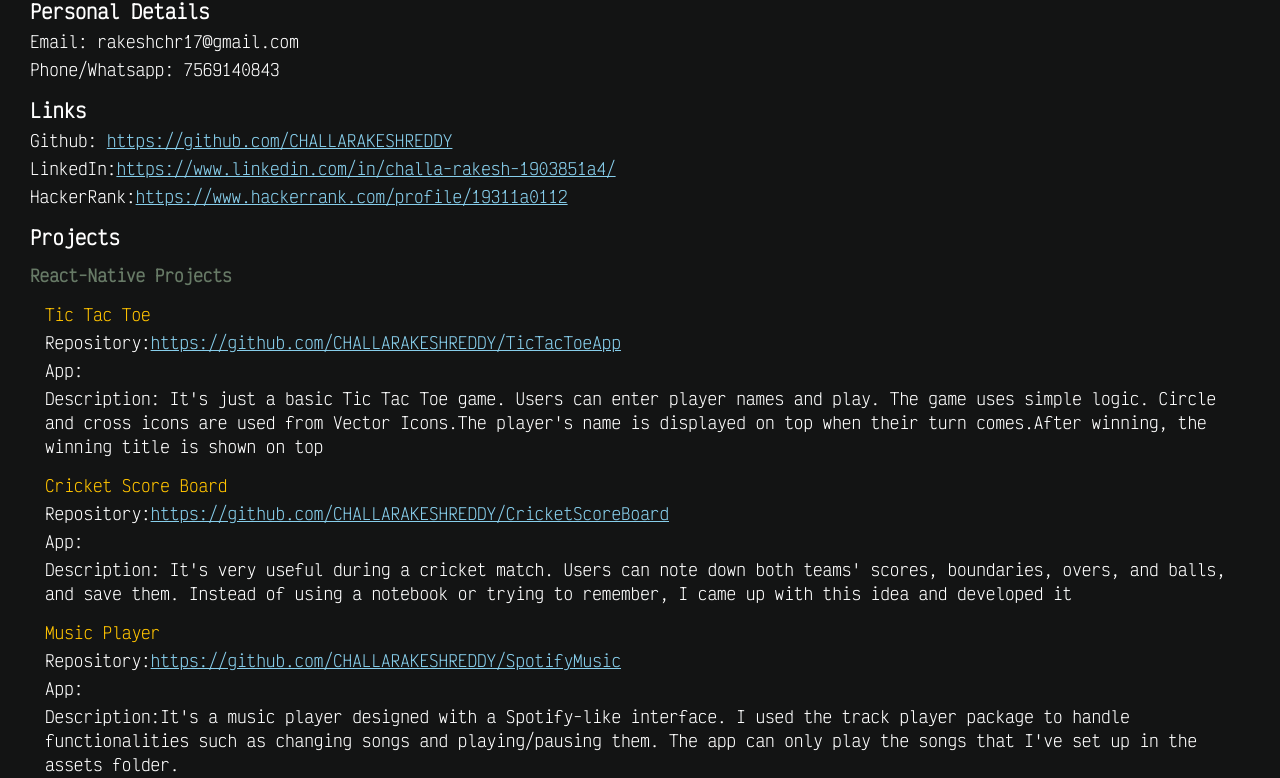
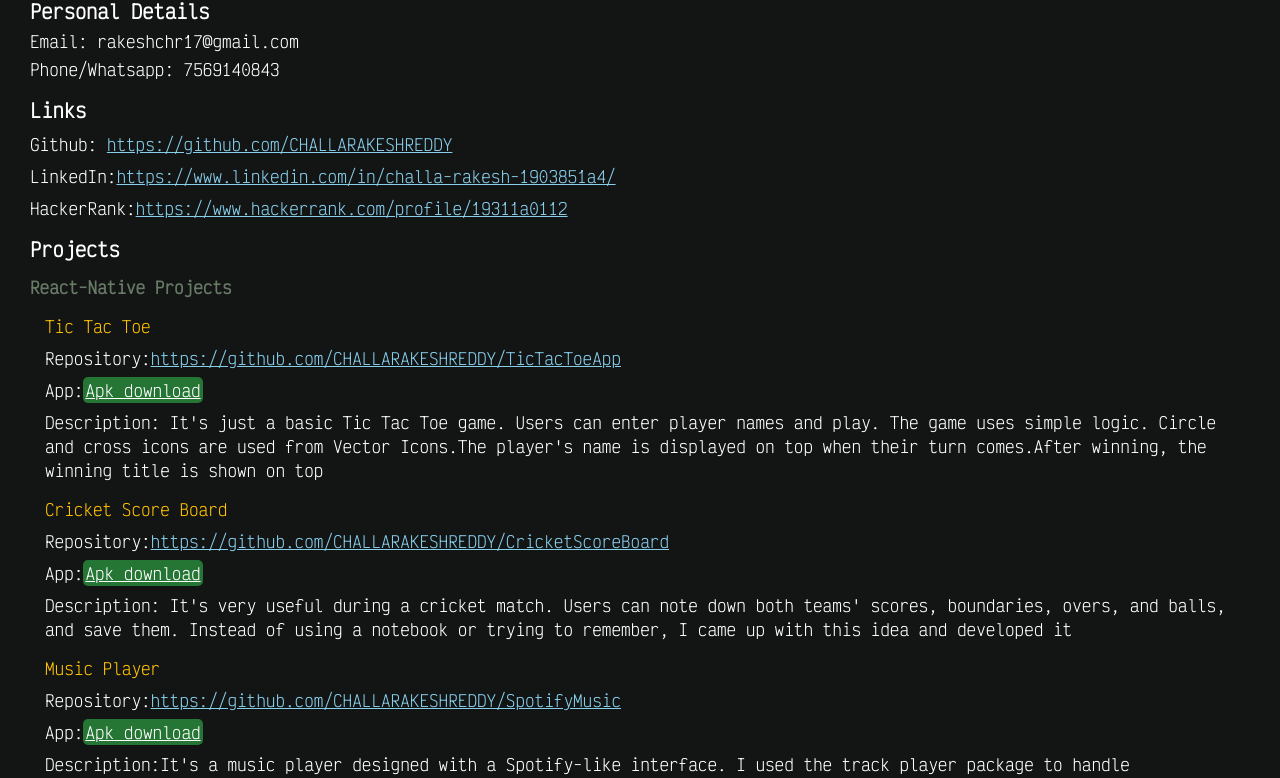
Before and after one commit to CHALLARAKESHREDDY/MyPortfolio, a React (Create React App) app in the folder myportfolio/: page / in a window 1280 px wide. Shown: the part 780-1558 px from the top of the page. Built offline with nearby package versions, Linux system fonts and the light colour scheme.

Commit message:
apk added

```diff
--- a/myportfolio/src/Components/Home.css
+++ b/myportfolio/src/Components/Home.css
@@ -39,7 +39,7 @@
 }
 
 .Git{
-    margin:4px 0px;
+    margin:8px 0px;
 }
 
 .React-Native{
@@ -113,3 +113,10 @@
         font-size: 14px;
     }
 }
+
+.apkDownload{
+    background-color: #257534;
+    padding:2px;
+    border-radius: 5px;
+    color:white;
+}
--- a/myportfolio/src/Components/Home.js
+++ b/myportfolio/src/Components/Home.js
@@ -19,7 +19,7 @@ const Home = () => {
                 book electricians and mechanics for repairs, sell old tools, and even book veterinary doctors.
             </p>
             <p className="paragraph">
-                During college, I chose Python as an elective, sparking my interest in coding. I then learned web development
+                During college, I choose Python as an elective, sparking my interest in coding. I then learned web development
                 basics like HTML and CSS from resources like HackerRank, W3Schools, and YouTube.
                 After that, I learned JavaScript, which made it easier to pick up Node.js and React.js since they are built on
                 top of JavaScript. I enjoyed learning JavaScript because of its simple syntax and versatility.
@@ -64,7 +64,7 @@ const Home = () => {
                     https://github.com/CHALLARAKESHREDDY/TicTacToeApp
                 </a>
               </p>
-              <p className="Git" >App:</p>
+              <p className="Git">App:<a href="https://drive.google.com/file/d/1wwWLVIltkZDQXVhV7MPQcut418r_cGMF/view?usp=drive_link" className="apkDownload" >Apk download</a></p>
               <p className="description">Description: It's just a basic Tic Tac Toe game. Users can enter player names and play.
                  The game uses simple logic. Circle and cross icons are used from Vector Icons.The player's
                  name is displayed on top when their turn comes.After winning, the winning title is shown on top
@@ -78,7 +78,7 @@ const Home = () => {
                     https://github.com/CHALLARAKESHREDDY/CricketScoreBoard
                 </a>
               </p>
-              <p className="Git">App:</p>
+              <p className="Git">App:<a href="https://drive.google.com/file/d/1wwWLVIltkZDQXVhV7MPQcut418r_cGMF/view?usp=sharing" className="apkDownload" >Apk download</a></p>
               <p className="description">Description: It's very useful during a cricket match. Users can note down both teams' scores, boundaries, overs, and balls, and save them.
                  Instead of using a notebook or trying to remember, I came up with this idea and developed it
               </p>
@@ -91,7 +91,7 @@ const Home = () => {
                     https://github.com/CHALLARAKESHREDDY/SpotifyMusic
                 </a>
               </p>
-              <p className="Git">App:</p>
+              <p className="Git">App:<a href="https://drive.google.com/file/d/1WajRULWaH5rFGBNWAaolf6dZRWQOA4zG/view?usp=drive_link" className="apkDownload" >Apk download</a></p>
               <p className="description">Description:It's a music player designed with a Spotify-like interface.
                 I used the track player package to handle functionalities such as changing songs and playing/pausing them.
                 The app can only play the songs that I've set up in the assets folder.
```
